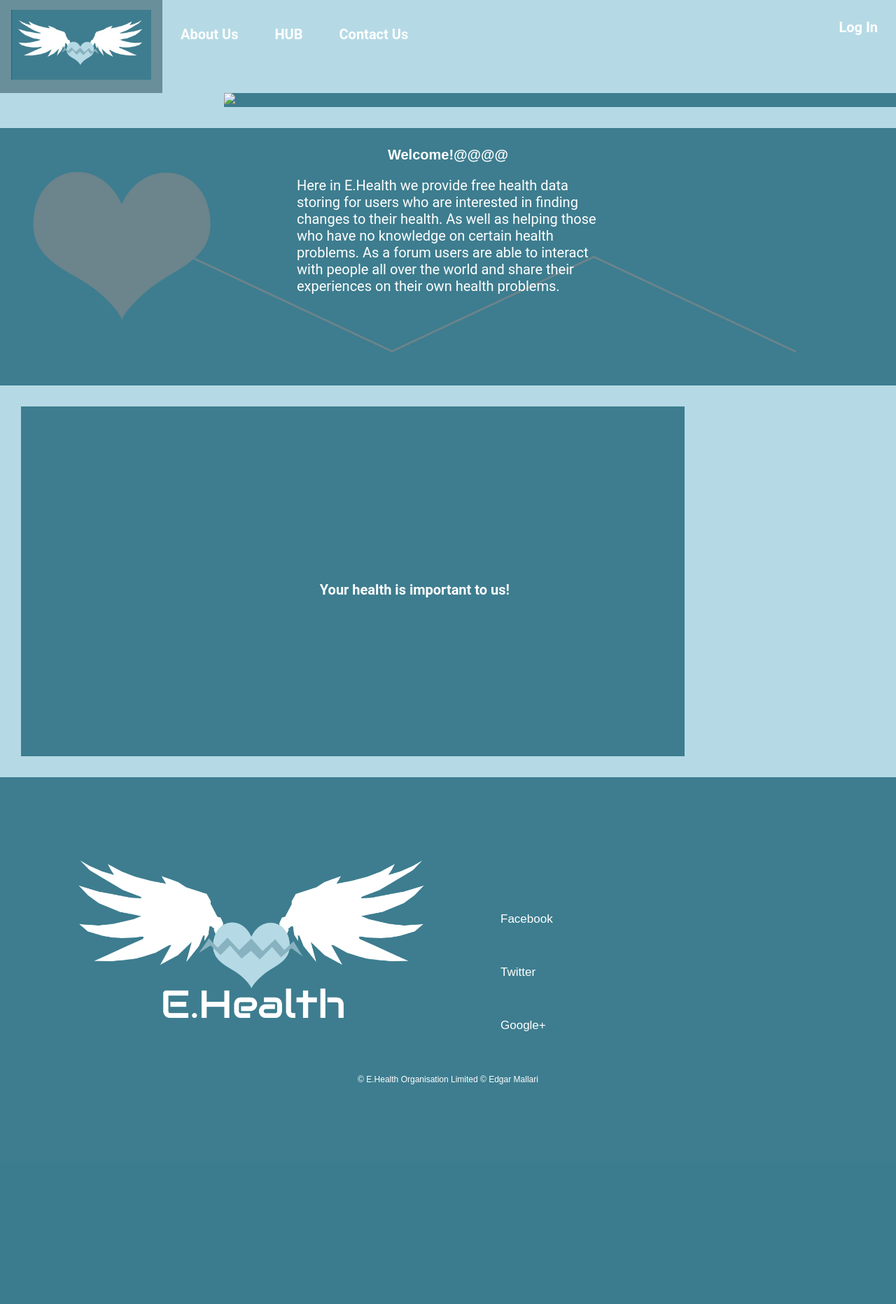
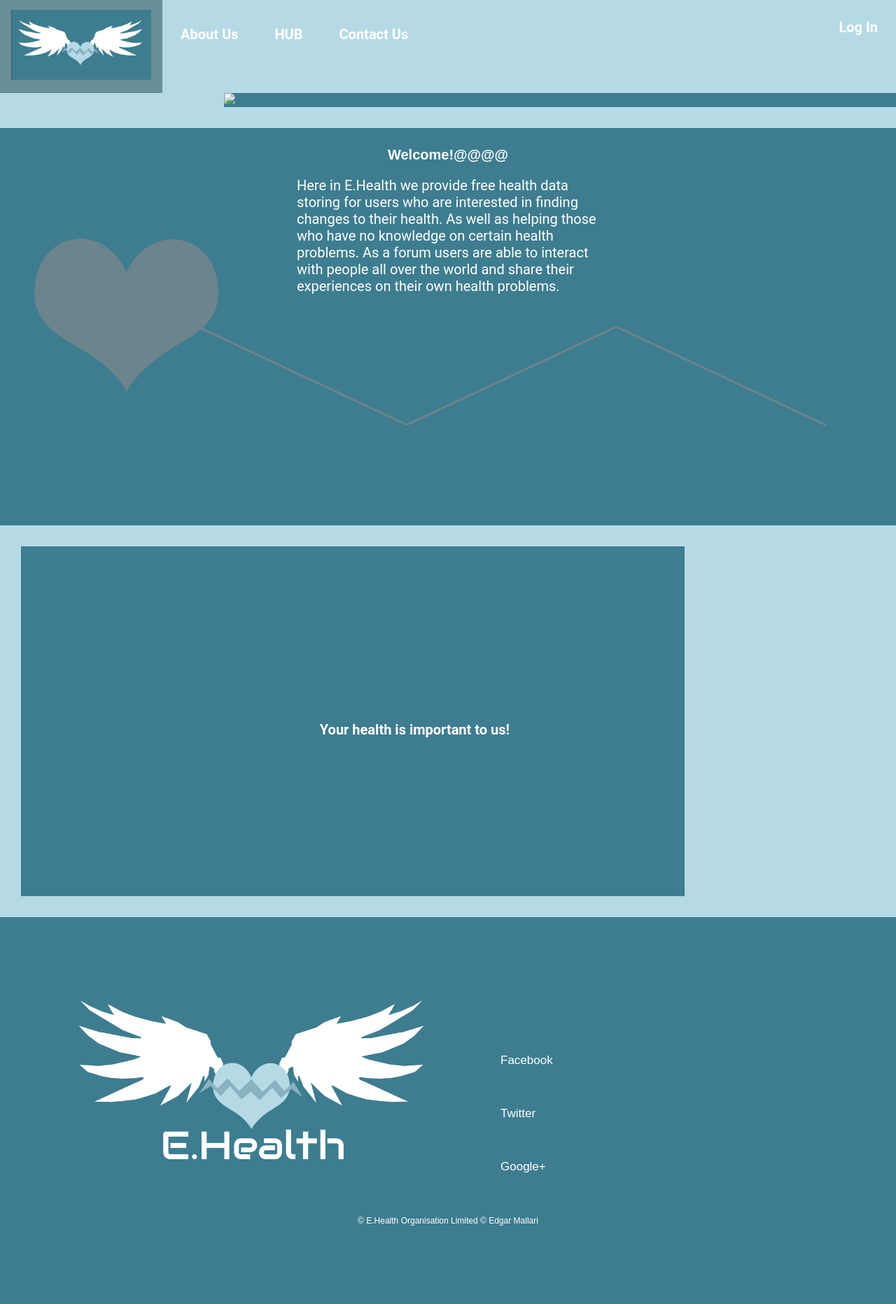
Before and after one commit to ejmal18/MDDN201, a PHP site: page / in a window 1280 px wide. Shown: the whole page at 70% size. Before the commit the page ends 1550 px from the top, so only its background shows below. Run offline with PHP 8.4, Linux system fonts and the light colour scheme; some libraries are stand-ins or nearby versions.

Commit message:
Index and style changes

```diff
--- a/index.html
+++ b/index.html
@@ -85,8 +85,10 @@
 
 <div class="footer">
 
+<!-- footer wrapper -->
+	<div class="footerWrapper">
 		<div class="footerlogo">
-		<img src="./img/logo.png" style="width:500px;height:250px;">
+			<img src="./img/logo.png">
 
 		</div>
 
@@ -103,7 +105,7 @@
 
 		   	</div>
 	   	 </div>
-
+	   	</div>
    	 <div class="footerdetail">
 
    	 	<p>&copy; E.Health Organisation Limited &copy; Edgar Mallari</p>
--- a/style.css
+++ b/style.css
@@ -38,10 +38,12 @@
 }*/
 
 
+
 img{
 
     position: static;
-
+    width: 100%;
+    height: auto;
 
 }
 
@@ -70,7 +72,7 @@
     background-position: left center;
 
     /*padding: 350px;*/
-    padding-bottom: 100px;
+    padding-bottom: 300px;
     margin-bottom: 30px;
     margin-top: 30px;
 
@@ -119,6 +121,13 @@
 	padding: 100px;
 	margin-top: 30px;
 }
+
+/* footer fixes*/
+
+.footerWrapper{
+    width:100%;
+
+}
 .footerlogo{
     width: 500px;
     margin: 10px;
@@ -128,9 +137,9 @@
 .footerlinkparent{
     /*position: relative;
 
-    float: right;
-    width: 50%;*/
-        display: inline-block;
+    float: right;/*/
+    width: 50%;
+    display: inline-block;
 }
 .linkfooter ul{
     position: relative;
```
Lines whose indentation alone changed are shown as unchanged.
